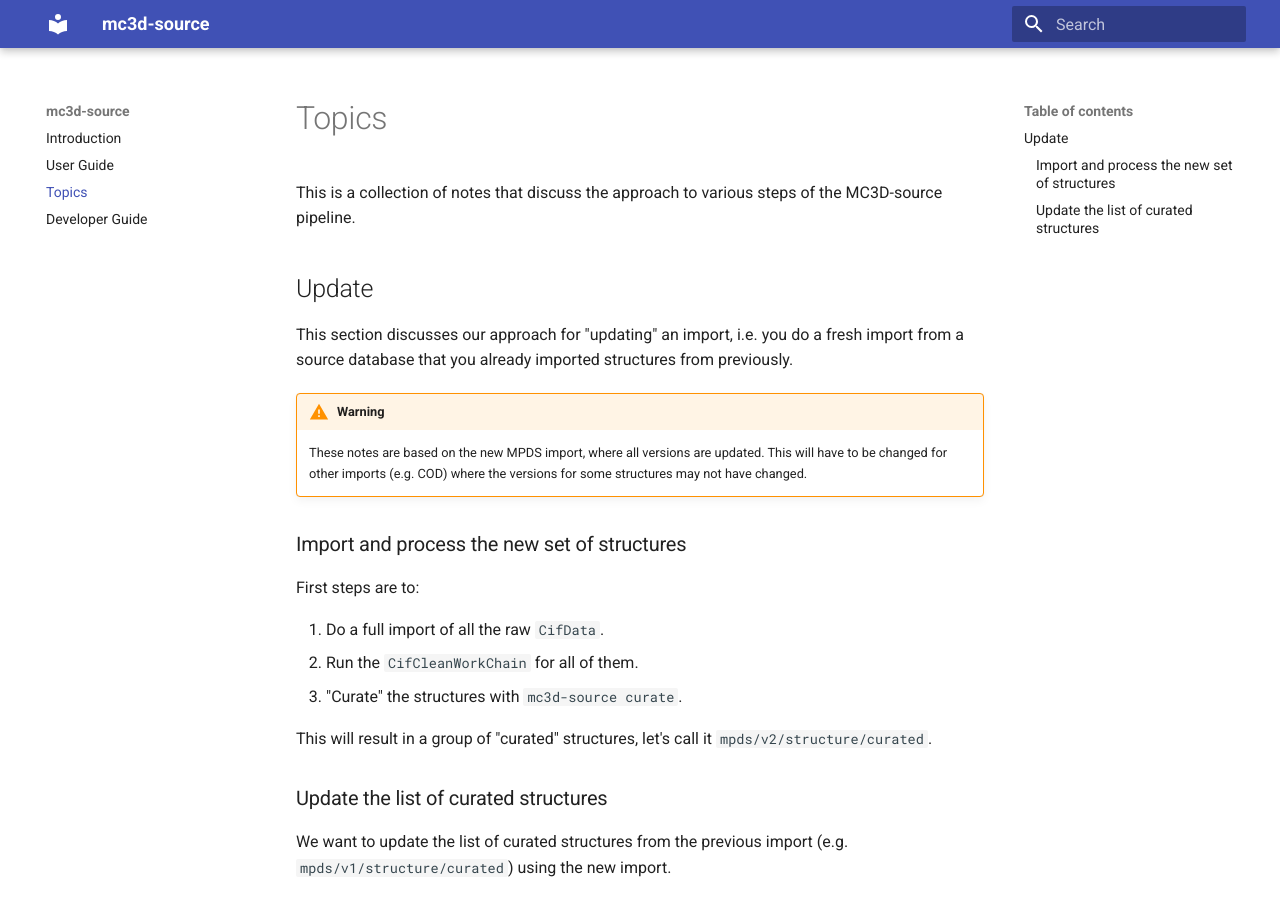
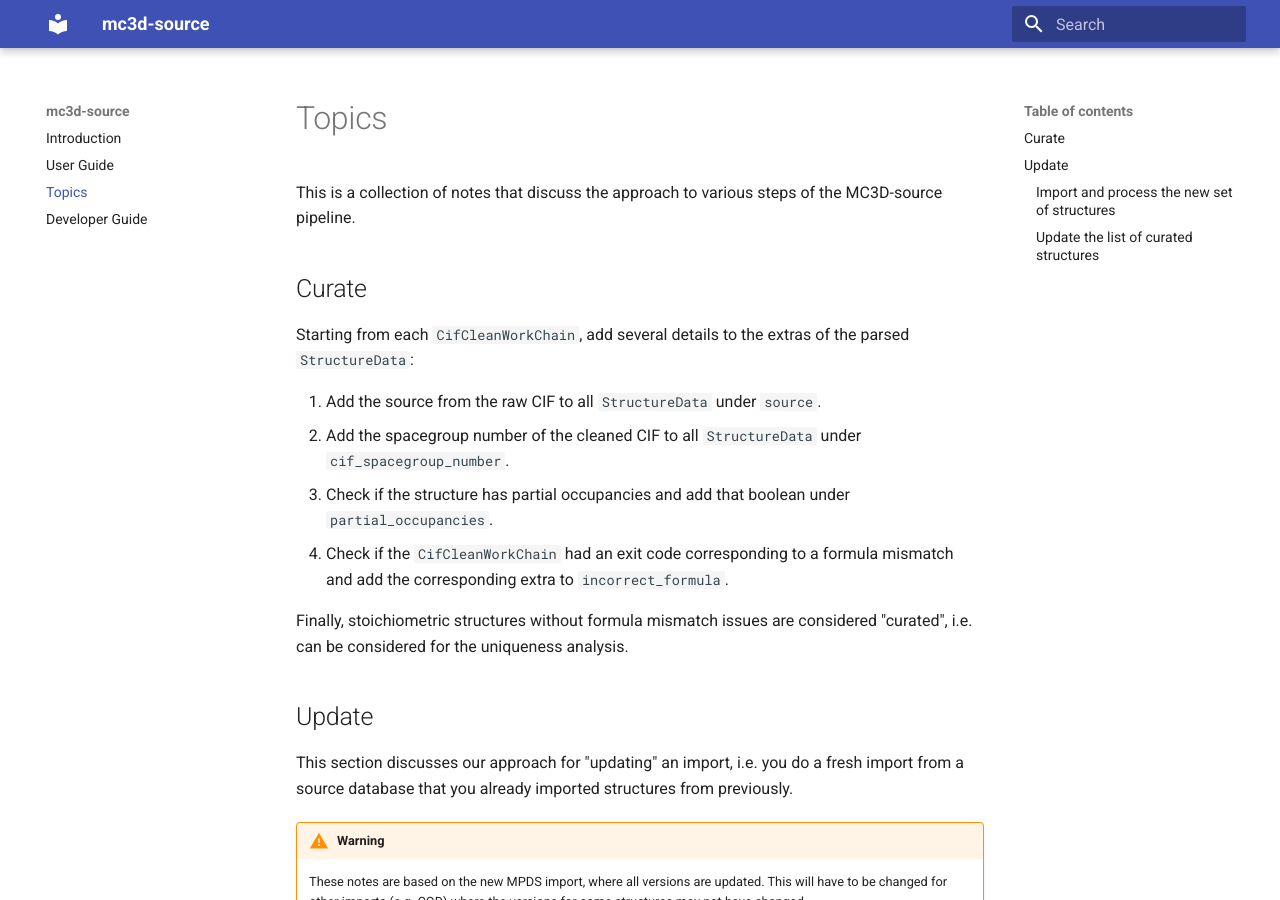
Before and after one commit to mbercx/mc3d-source, an MkDocs documentation site: the page built from docs/topics.md, in a window 1280 px wide and 900 px high. Built offline with MkDocs 1.6.1 and Material for MkDocs 9.7.7, drawn with Linux system fonts in a browser that asks for light colours.

Commit message:
📚 Add small topics section on structure curation

```diff
--- a/docs/topics.md
+++ b/docs/topics.md
@@ -1,6 +1,19 @@
 # Topics
 
 This is a collection of notes that discuss the approach to various steps of the MC3D-source pipeline.
+
+## Curate
+
+Starting from each `CifCleanWorkChain`, add several details to the extras of the parsed
+`StructureData`:
+
+1. Add the source from the raw CIF to all `StructureData` under `source`.
+2. Add the spacegroup number of the cleaned CIF to all `StructureData` under `cif_spacegroup_number`.
+3. Check if the structure has partial occupancies and add that boolean under `partial_occupancies`.
+4. Check if the `CifCleanWorkChain` had an exit code corresponding to a formula mismatch and add the corresponding
+    extra to `incorrect_formula`.
+
+Finally, stoichiometric structures without formula mismatch issues are considered "curated", i.e. can be considered for the uniqueness analysis.
 
 ## Update
 
```
